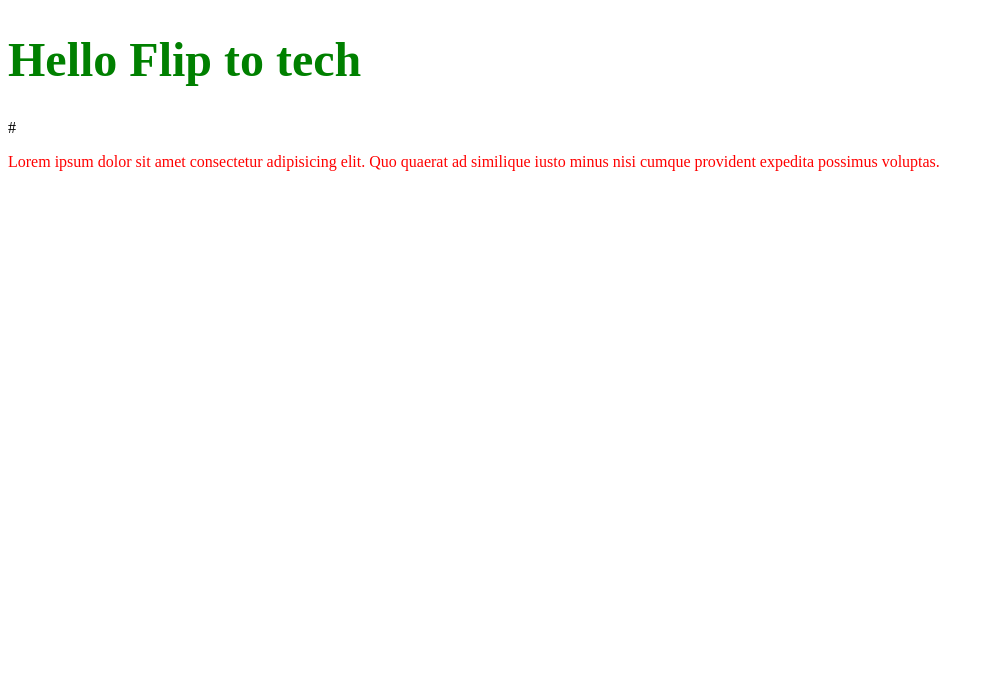
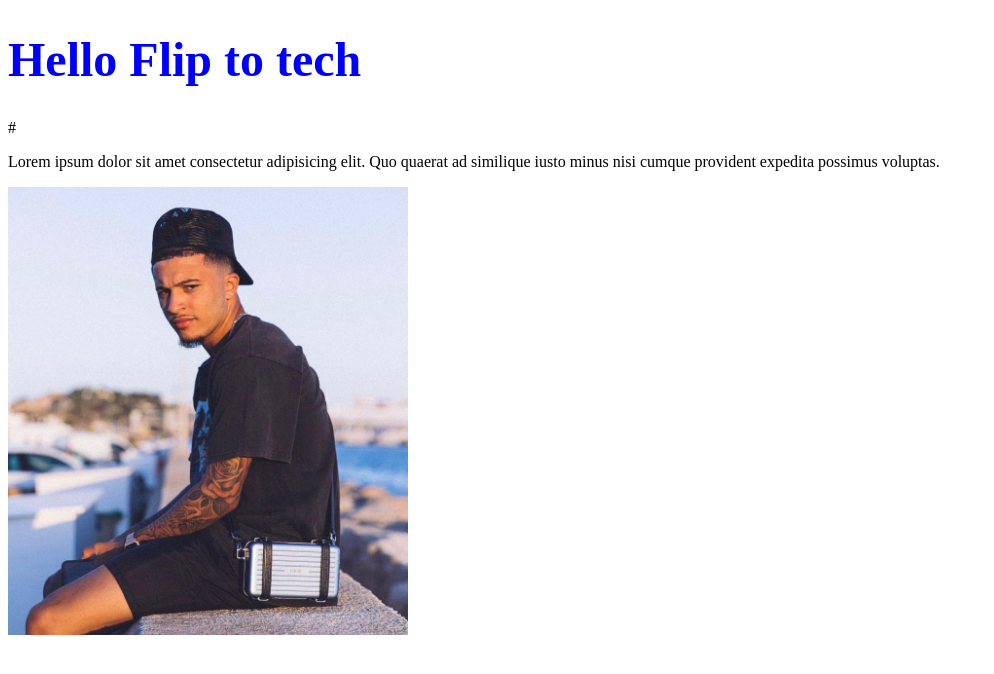
Before and after one commit to Darmihbj/techtoflip, a plain HTML site: page index.html in a window 1280 px wide. Shown: the whole page, without its empty margins (0-994 px from the left). Drawn offline with Linux system fonts and the light colour scheme.

Commit message:
styled in h1 element

```diff
--- a/index.html
+++ b/index.html
@@ -9,6 +9,7 @@
 <body>
     <h1>Hello Flip to tech</h1>#
     <p>Lorem ipsum dolor sit amet consectetur adipisicing elit. Quo quaerat ad similique iusto minus nisi cumque provident expedita possimus voluptas.</p>
+    <img src="images/008.jpeg" alt="image">
 
 </body>
 </html>
--- a/style.css
+++ b/style.css
@@ -1,7 +1,7 @@
 h1{
     font-size: 3rem;
-    color: green;
+    color: blue;
 }
-p{
-    color: red;
+img{
+    width: 400px;
 }
```
Also changed, not shown: images/008.jpeg (added).
